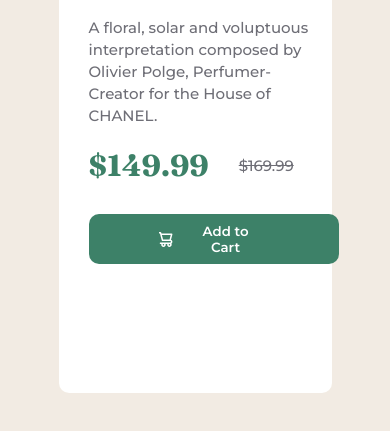
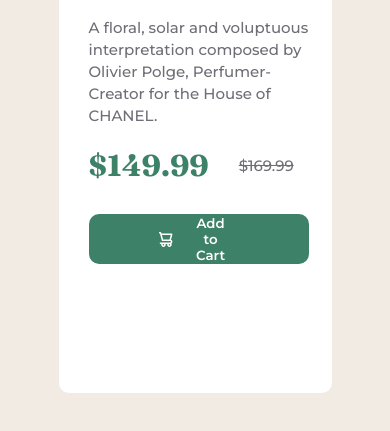
Before and after one commit to huzaifav123/Product-Preview-Card, a plain HTML site: page index.html in a window 390 px wide. Shown: the part 557-988 px from the top of the page. Drawn offline with Linux system fonts and the light colour scheme.

Commit message:
still changing button width

```diff
--- a/style.css
+++ b/style.css
@@ -121,7 +121,7 @@ button{
     }
     button{
         text-align: center;
-        width: 250px;
+        width: 220px;
         padding-top: 0;
         display: flex;
         justify-content: center;
```
